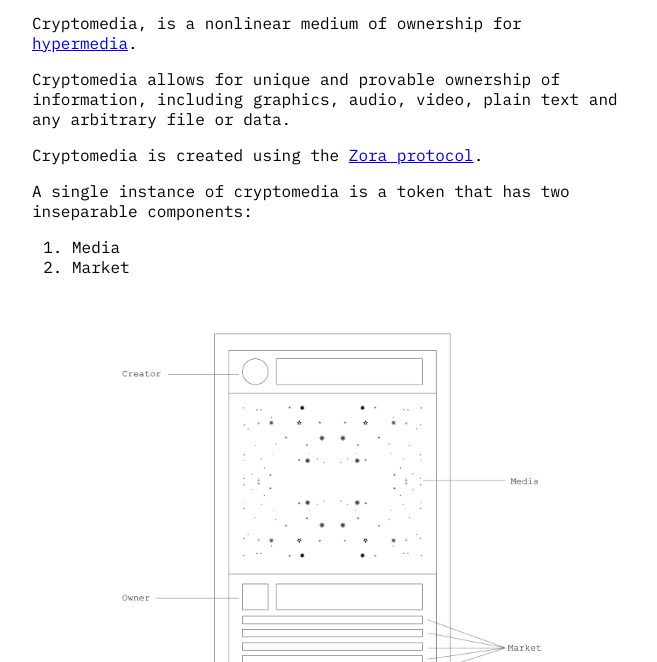
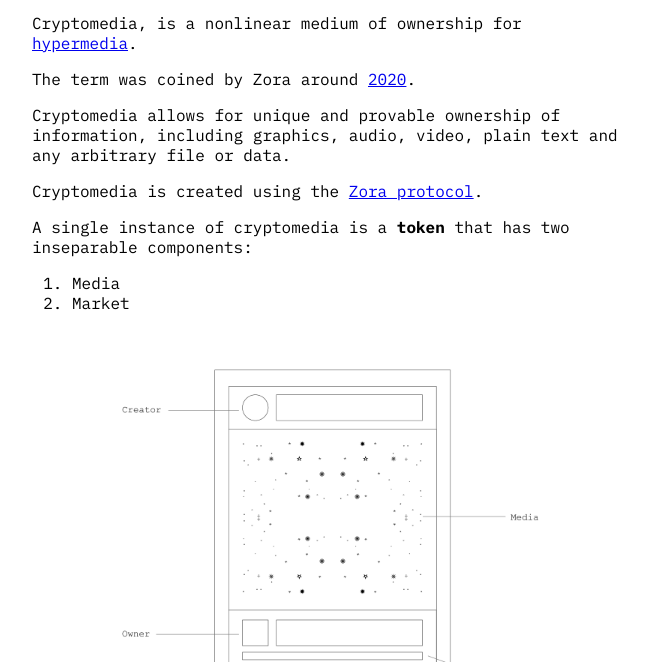
Before and after one commit to ourzora/cryptomedia, a plain HTML site: page index.html in a window 1280 px wide. Shown: the part 138-800 px from the top of the page, without its empty margins (308-965 px from the left). Drawn offline with Linux system fonts and the light colour scheme.

Commit message:
adding history

```diff
--- a/index.html
+++ b/index.html
@@ -80,11 +80,13 @@ It is a protocol to create, share and exchange valuable media.
 
 	<p>Cryptomedia, is a nonlinear medium of ownership for <a href="http://info.cern.ch/hypertext/WWW/WhatIs.html">hypermedia</a>.</p>
 
+	<p>The term was coined by Zora around <a href="https://github.com/ourzora/cryptomedia/commit/a24096dbb9b27c56136389adade7060039d714b0">2020</a>.</p>
+
 	<p>Cryptomedia allows for unique and provable ownership of information, including graphics, audio, video, plain text and any arbitrary file or data.</p>
 
-	<p>Cryptomedia is created using the <a href="https://zora.co"> Zora protocol</a>.</p>
+	<p>Cryptomedia is created using the <a href="https://twitter.com/ourZORA/status/1341950748402221056?s=20"> Zora protocol</a>.</p>
 
-	<p>A single instance of cryptomedia is a token that has two inseparable components:</p>
+	<p>A single instance of cryptomedia is a <strong>token</strong> that has two inseparable components:</p>
 
 	<ol>
 		<li>Media</li>
```
